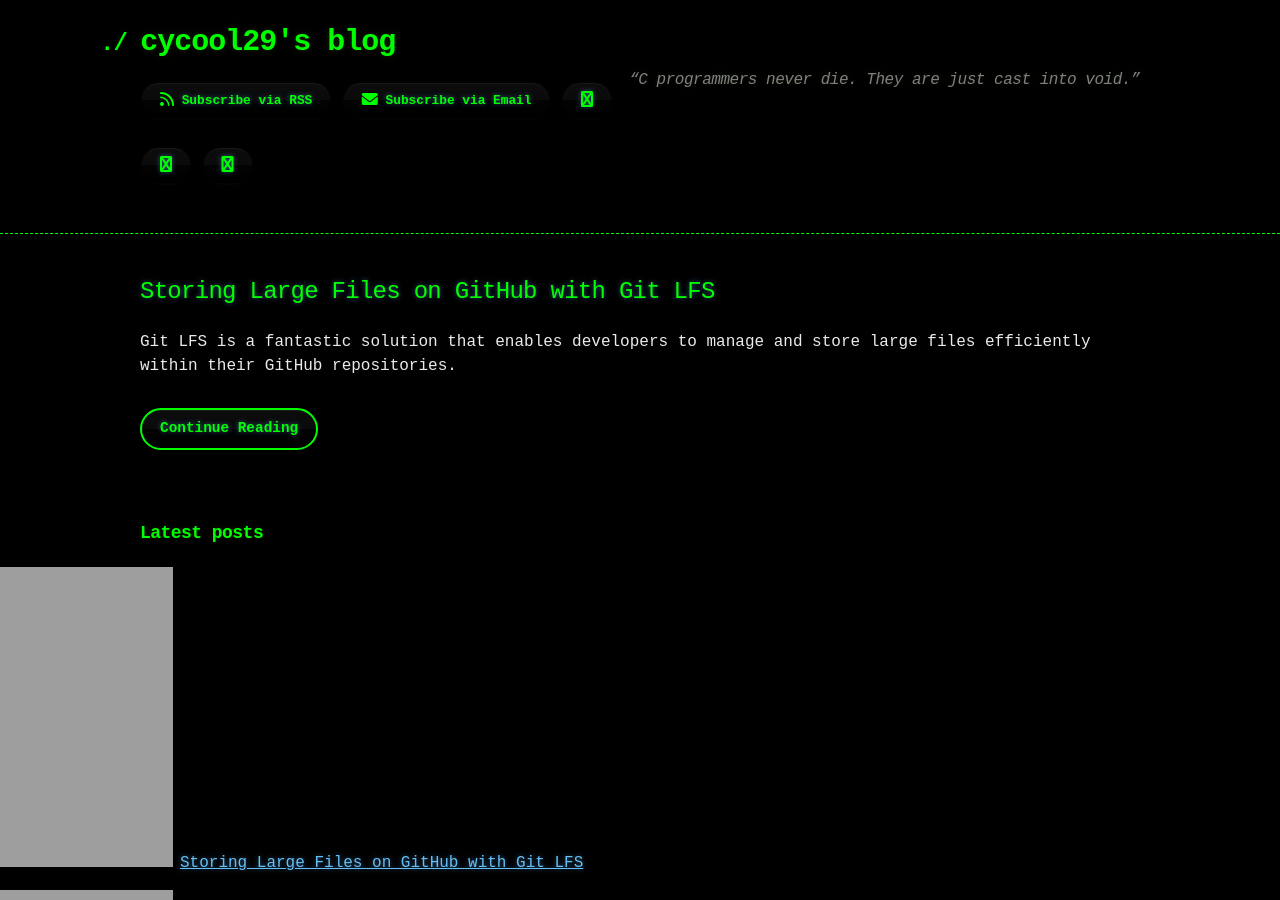
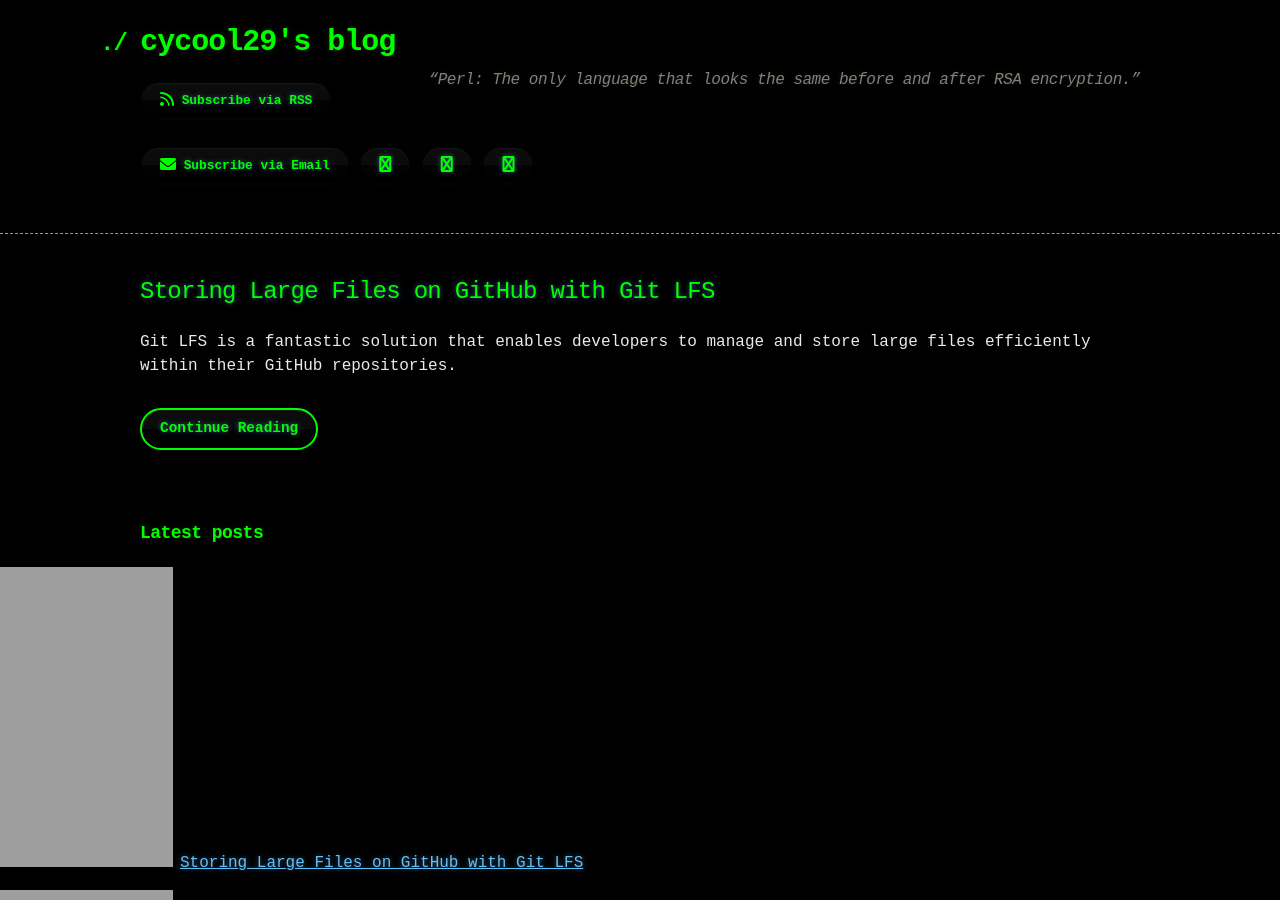
Before and after one commit to cycool29/cycool29.github.io, a Jekyll site: the page built from index.md, in a window 1280 px wide and 900 px high. Built offline with Jekyll 4.4.1, drawn with Linux system fonts in a browser that asks for light colours; a style sheet for code colours, icons or effects is not loaded.

Commit message:
Update quotes

```diff
--- a/_config.yml
+++ b/_config.yml
@@ -1,5 +1,5 @@
 title: cycool29's blog
-description: "“C programmers never die. They are just cast into void.” "
+description: "“Perl: The only language that looks the same before and after RSA encryption.” "
 bio: A high school student. Intermediate in Python, Git, Bash. Learning JavaScript. He/Him. "
 author: cycool29
 url: https://cycool29.github.io
```
